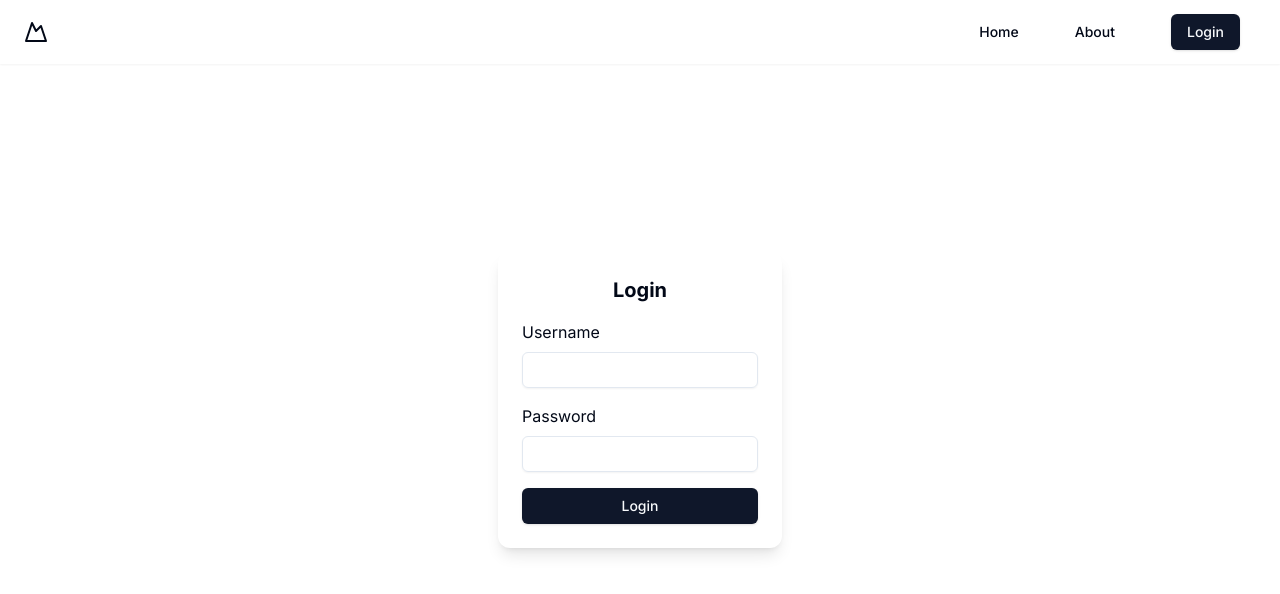
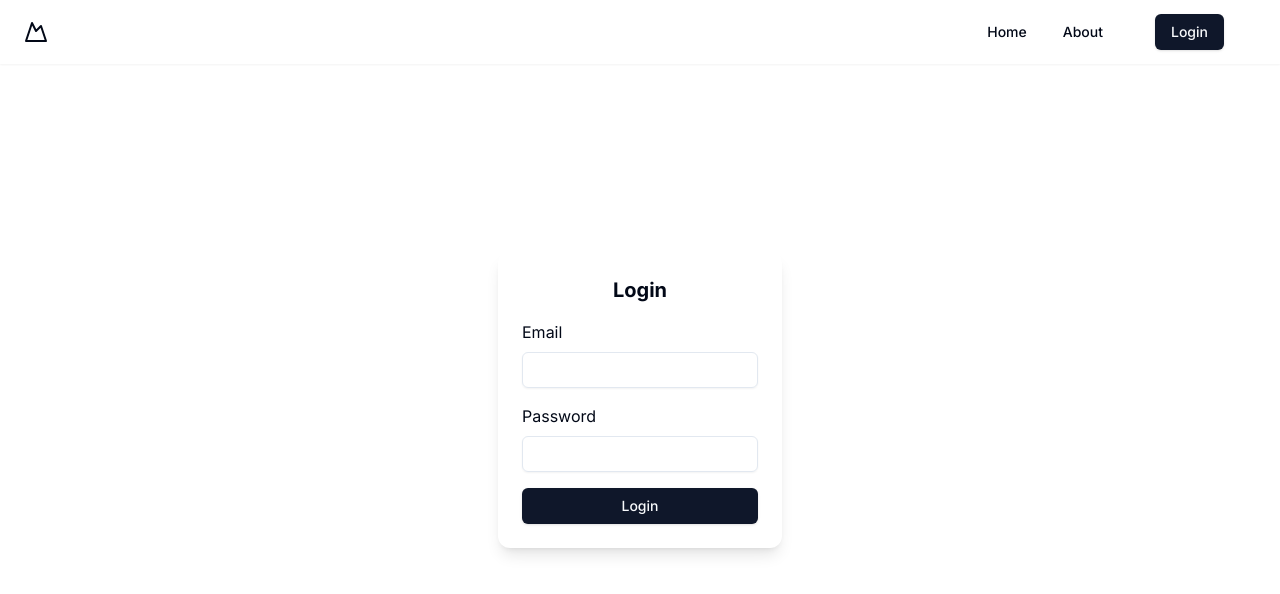
Before and after one commit to FadelYang/ganapa-fe, a Next.js app: page /login in a window 1280 px wide. Shown: the top 594 px of the page. Built offline with nearby package versions, Linux system fonts and the light colour scheme.

Commit message:
feat(auth): Add Login Page
add login button to login page and logout button

```diff
--- /dev/null
+++ b/components/login-button.tsx
@@ -0,0 +1,72 @@
+'use client'
+import React, { useEffect, useState } from 'react'
+import { Button } from './ui/button'
+import { isAuthenticated, logout } from '@/utils/auth'
+import Link from 'next/link'
+import { DropdownMenu } from '@radix-ui/react-dropdown-menu'
+import { DropdownMenuContent, DropdownMenuGroup, DropdownMenuItem, DropdownMenuLabel, DropdownMenuSeparator, DropdownMenuShortcut, DropdownMenuTrigger } from './ui/dropdown-menu'
+import { LogOut, User } from 'lucide-react'
+import { useRouter } from 'next/navigation'
+
+const LoginButton = () => {
+    const [isLogin, setIsLogin] = useState<boolean>(isAuthenticated());
+    const router = useRouter();
+
+    useEffect(() => {
+        const checkAuthentication = () => {
+            if (!isAuthenticated()) {
+                setIsLogin(isAuthenticated())
+            }
+
+            checkAuthentication()
+        }
+    }, []);
+
+    const handleLogout = () => {
+        const confirmLogout = confirm('Mau logout?')
+        if (confirmLogout) {
+            logout()
+            setIsLogin(false)
+            router.push('/')
+        }
+    }
+
+    return (
+        <>
+            {
+                isLogin ?
+                    <DropdownMenu>
+                        <DropdownMenuTrigger asChild>
+                            <Button variant="outline">You are Login</Button>
+                        </DropdownMenuTrigger>
+                        <DropdownMenuContent className="w-56">
+                            <DropdownMenuLabel>My Account</DropdownMenuLabel>
+                            <DropdownMenuSeparator />
+                            <DropdownMenuGroup>
+                                <DropdownMenuItem>
+                                    <User />
+                                    <span>Profile</span>
+                                    <DropdownMenuShortcut>⇧⌘P</DropdownMenuShortcut>
+                                </DropdownMenuItem>
+                                <DropdownMenuItem onClick={handleLogout}>
+                                    <LogOut />
+                                    <span>Log out</span>
+                                    <DropdownMenuShortcut>⇧⌘Q</DropdownMenuShortcut>
+                                </DropdownMenuItem>
+                            </DropdownMenuGroup>
+                        </DropdownMenuContent>
+                    </DropdownMenu> :
+                    <Link
+                        href={isLogin ? "#" : "/login"}
+                        className="inline-flex items-center justify-center rounded-md px-4 py-2 text-sm font-medium transition-colors hover:bg-accent hover:text-accent-foreground focus:bg-accent focus:text-accent-foreground focus:outline-none disabled:pointer-events-none disabled:opacity-50"
+                        prefetch={false}
+                    >
+                        <Button>Login</Button>
+                    </Link>
+
+            }
+        </>
+    )
+}
+
+export default LoginButton
--- a/components/login-card.tsx
+++ b/components/login-card.tsx
@@ -1,26 +1,65 @@
+'use client'
 import { Label } from "@radix-ui/react-label";
 import { Input } from "./ui/input";
 import { Button } from "./ui/button";
+import { useEffect, useState } from "react";
+import { loginUser } from "@/services/authService";
+import { useRouter } from "next/navigation";
+import { Toaster } from "./ui/toaster";
+import { useToast } from "@/hooks/use-toast";
+import { isAuthenticated } from "@/utils/auth";
 
 export function LoginCard() {
+  const [email, setEmail] = useState<string>('')
+  const [password, setPassword] = useState<string>('')
+  const [error, setError] = useState<string>('')
+  const [showAlert, setShowAlert] = useState<boolean>(false)
+  const router = useRouter()
+
+  useEffect(() => {
+    if (isAuthenticated()) {
+      router.push('/')
+    }
+  }, [router])
+
+  const handleSubmit = async (e: React.FormEvent<HTMLFormElement>) => {
+    e.preventDefault()
+
+    try {
+      const token = await loginUser(email, password)
+
+      localStorage.setItem('token', token)
+
+      setShowAlert(true)
+
+      setTimeout(() => {
+        router.push('/')
+      }, 2000)
+    } catch (error) {
+      setError((error as Error).message)
+    }
+  }
+
   return (
     <>
-      <div className="flex flex-col gap-6 h-screen items-center justify-center">
+      <form className="flex flex-col gap-6 h-screen items-center justify-center" onSubmit={handleSubmit}>
         <div className="bg-white dark:bg-gray-800 p-6 max-w-sm mx-auto rounded-xl shadow-lg space-y-4">
           <h2 className="text-xl font-bold text-center">Login</h2>
           <div className="space-y-2">
-            <Label htmlFor="username">Username</Label>
-            <Input id="username" type="text" required />
+            <Label htmlFor="username">Email</Label>
+            <Input id="username" type="email" value={email} onChange={(e) => setEmail(e.target.value)} required />
           </div>
           <div className="space-y-2">
             <Label htmlFor="password">Password</Label>
-            <Input id="password" type="password" required />
+            <Input id="password" type="password" value={password} onChange={(e) => setPassword(e.target.value)} required />
           </div>
           <Button type="submit" className="w-full">
             Login
           </Button>
         </div>
-      </div>
+        {error && <p>{error}</p>}
+        {showAlert && <p>Login Success, redirect to home page...</p>}
+      </form>
     </>
   )
 }
--- a/components/navigation-bar.tsx
+++ b/components/navigation-bar.tsx
@@ -1,6 +1,7 @@
 import Link from "next/link"
 import { Sheet, SheetTrigger, SheetContent } from "@/components/ui/sheet"
 import { Button } from "@/components/ui/button"
+import LoginButton from "./login-button"
 
 export function NavigationBar() {
   return (
@@ -10,7 +11,7 @@ export function NavigationBar() {
           <MountainIcon className="h-6 w-6" />
           <span className="sr-only">Acme Inc</span>
         </Link>
-        <nav className="hidden space-x-6 text-sm font-medium md:flex">
+        <nav className="hidden space-x-1 text-sm font-medium md:flex">
           <Link
             href="/"
             className="inline-flex items-center justify-center rounded-md px-4 py-2 transition-colors hover:bg-accent hover:text-accent-foreground focus:bg-accent focus:text-accent-foreground focus:outline-none disabled:pointer-events-none disabled:opacity-50"
@@ -30,7 +31,7 @@ export function NavigationBar() {
             className="inline-flex items-center justify-center rounded-md px-4 py-2 transition-colors hover:bg-accent hover:text-accent-foreground focus:bg-accent focus:text-accent-foreground focus:outline-none disabled:pointer-events-none disabled:opacity-50"
             prefetch={false}
           >
-            <Button>Login</Button>
+            <LoginButton></LoginButton>
           </Link>
         </nav>
         <Sheet>
@@ -49,13 +50,7 @@ export function NavigationBar() {
               >
                 Home
               </Link>
-              <Link
-                href="/login"
-                className="inline-flex items-center justify-center rounded-md px-4 py-2 text-sm font-medium transition-colors hover:bg-accent hover:text-accent-foreground focus:bg-accent focus:text-accent-foreground focus:outline-none disabled:pointer-events-none disabled:opacity-50"
-                prefetch={false}
-              >
-                <Button>Login</Button>
-              </Link>
+              <LoginButton></LoginButton>
             </div>
           </SheetContent>
         </Sheet>
```
Also changed, not shown: public/user.png (added).
